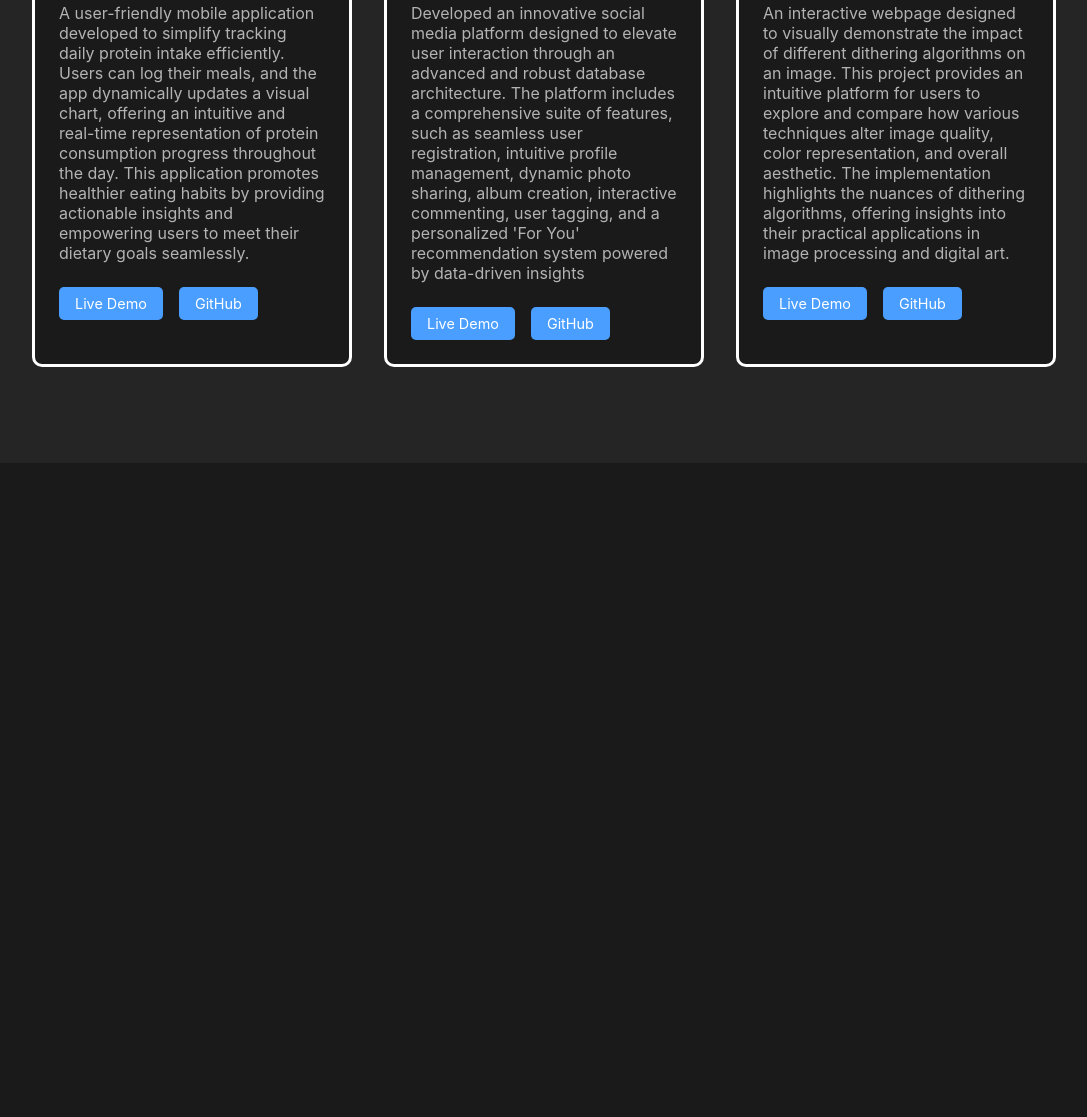
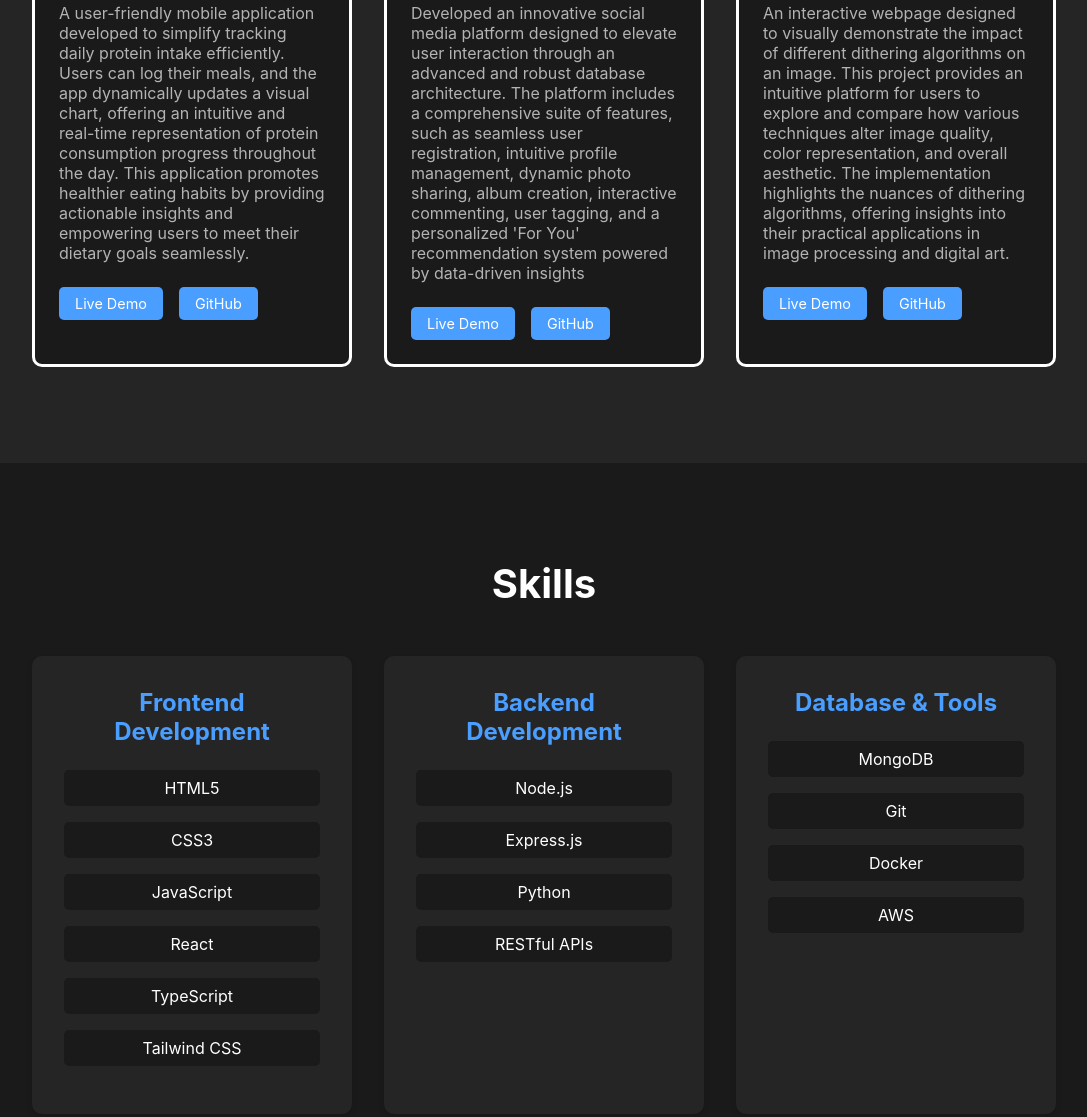
Before and after one commit to ericacosta505/Portfolio, a plain HTML site: page index.html in a window 1280 px wide. Shown: the part 1266-2383 px from the top of the page, without its empty margins (96-1183 px from the left). Before the commit the page ends 1729 px from the top, so only its background shows below. Drawn offline with Linux system fonts and the light colour scheme.

Commit message:
Skills section

```diff
--- a/index.html
+++ b/index.html
@@ -157,6 +157,50 @@
       .project-link:hover {
         background-color: #3182ce;
       }
+
+      .skills {
+        padding: 6rem 10%;
+        background-color: #1a1a1a;
+      }
+
+      .skills-grid {
+        display: grid;
+        grid-template-columns: repeat(auto-fit, minmax(250px, 1fr));
+        gap: 2rem;
+      }
+
+      .skill-category {
+        background-color: #252525;
+        padding: 2rem;
+        border-radius: 10px;
+        box-shadow: 0 4px 6px rgba(0, 0, 0, 0.1);
+      }
+
+      .skill-category h3 {
+        color: #4a9eff;
+        font-size: 1.5rem;
+        margin-bottom: 1.5rem;
+        text-align: center;
+      }
+
+      .skill-list {
+        list-style: none;
+      }
+
+      .skill-item {
+        color: #ffffff;
+        margin-bottom: 1rem;
+        padding: 0.5rem;
+        background-color: #1a1a1a;
+        border-radius: 5px;
+        text-align: center;
+        transition: transform 0.3s ease, background-color 0.3s ease;
+      }
+
+      .skill-item:hover {
+        transform: translateX(10px);
+        background-color: #333;
+      }
     </style>
   </head>
   <body>
@@ -258,5 +302,42 @@
         </div>
       </div>
     </section>
+
+    <section id="skills" class="skills">
+      <h2 class="section-title">Skills</h2>
+      <div class="skills-grid">
+        <div class="skill-category">
+          <h3>Frontend Development</h3>
+          <ul class="skill-list">
+            <li class="skill-item">HTML5</li>
+            <li class="skill-item">CSS3</li>
+            <li class="skill-item">JavaScript</li>
+            <li class="skill-item">React</li>
+            <li class="skill-item">TypeScript</li>
+            <li class="skill-item">Tailwind CSS</li>
+          </ul>
+        </div>
+
+        <div class="skill-category">
+          <h3>Backend Development</h3>
+          <ul class="skill-list">
+            <li class="skill-item">Node.js</li>
+            <li class="skill-item">Express.js</li>
+            <li class="skill-item">Python</li>
+            <li class="skill-item">RESTful APIs</li>
+          </ul>
+        </div>
+
+        <div class="skill-category">
+          <h3>Database & Tools</h3>
+          <ul class="skill-list">
+            <li class="skill-item">MongoDB</li>
+            <li class="skill-item">Git</li>
+            <li class="skill-item">Docker</li>
+            <li class="skill-item">AWS</li>
+          </ul>
+        </div>
+      </div>
+    </section>
   </body>
 </html>
```
